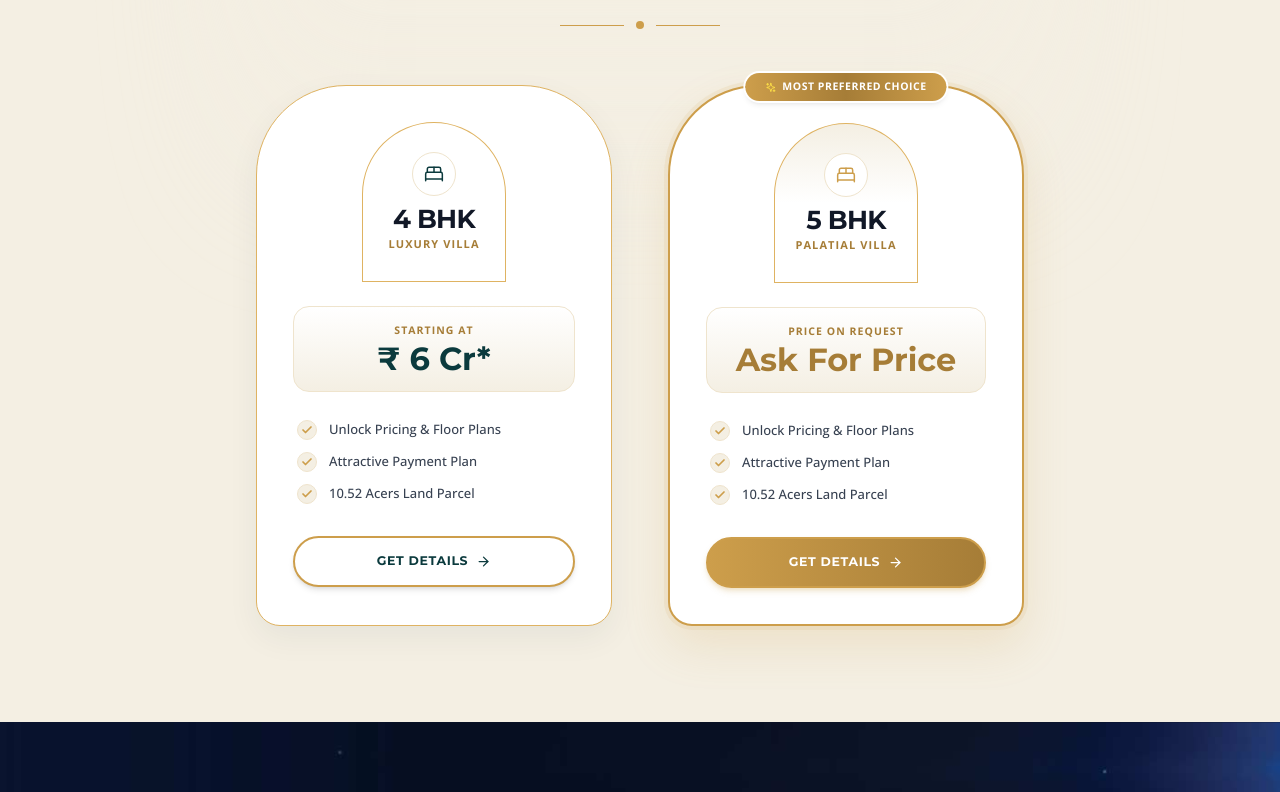
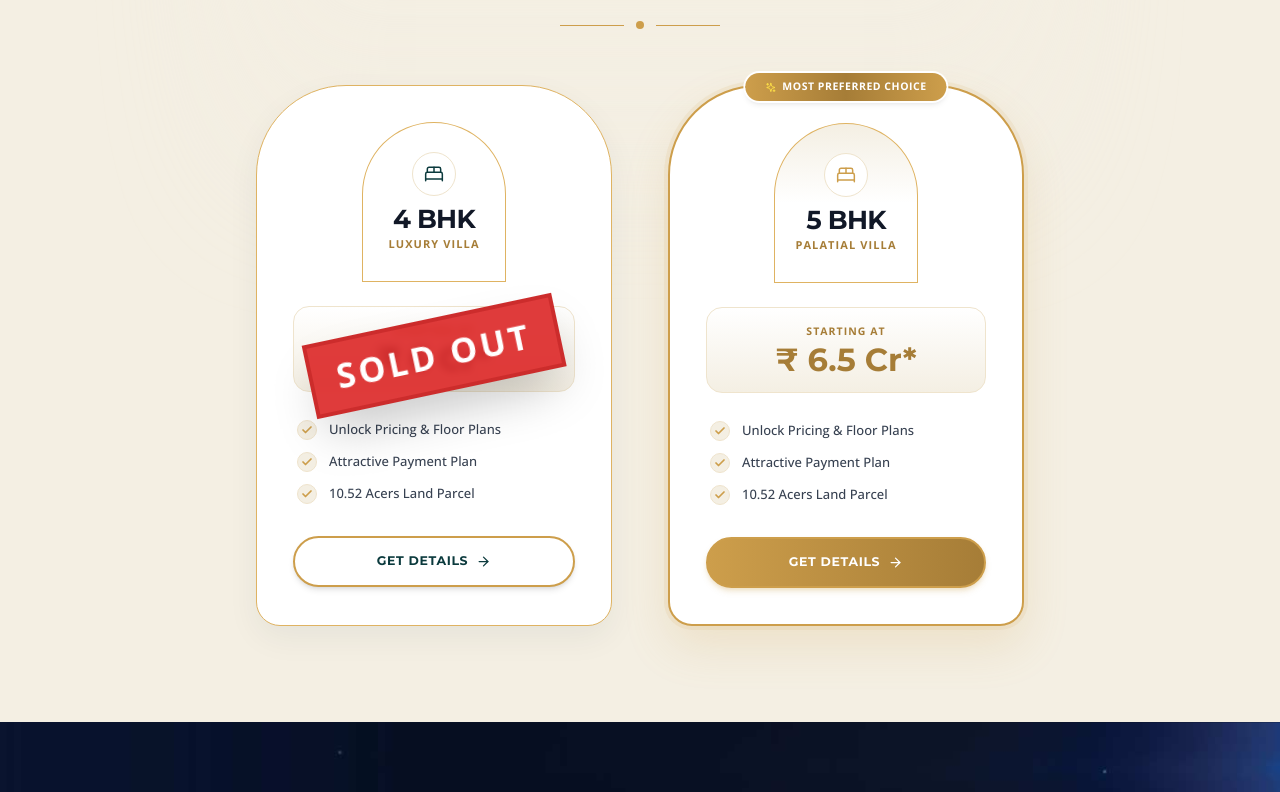
Before and after one commit to vineet-proptiger/nvt-hues, a Next.js app: page / in a window 1280 px wide. Shown: the part 3383-4175 px from the top of the page. Built offline with nearby package versions, Linux system fonts and the light colour scheme.

Commit message:
feat: Update 4 BHK unit to reflect sold out status and adjust pricing details

```diff
--- a/components/Pricing.jsx
+++ b/components/Pricing.jsx
@@ -9,6 +9,7 @@ const F_JOST = "var(--font-jost), Montserrat, sans-serif";
 const units = [
   {
     type: "4 BHK",
+    soldOut: true,
     subtitle: "LUXURY VILLA",
     tagline: "Contemporary Family Living",
     size: "1,925 Sq. Ft.",
@@ -27,8 +28,8 @@ const units = [
     subtitle: "PALATIAL VILLA",
     tagline: "Grandeur & Elite Space",
     size: "2,520 Sq. Ft.",
-    price: "Ask For Price",
-    priceSub: "Price on Request",
+    price: "₹ 6.5 Cr*",
+    priceSub: "Starting At",
     btnText: "GET DETAILS",
     features: [
       "Unlock Pricing & Floor Plans",
@@ -93,6 +94,11 @@ const Pricing = ({ setIsOpen }) => {
                 </div>
               )}
 
+              {unit.soldOut && (
+                <div className="absolute top-1/2 left-1/2 -translate-x-1/2 -translate-y-1/2 bg-red-600/90 backdrop-blur-sm text-white text-[28px] md:text-[34px] font-black px-6 py-2 border-4 border-red-700/50 shadow-2xl z-30 tracking-widest uppercase transform -rotate-12 pointer-events-none w-max">
+                  SOLD OUT
+                </div>
+              )}
               {/* Inner Concentric Arch Portal */}
               <div
                 className={`w-36 h-40 rounded-t-full rounded-b-2xl border flex flex-col items-center justify-center p-4 mb-6 shadow-xs transition-colors ${
--- a/components/main-domain/Pricing.jsx
+++ b/components/main-domain/Pricing.jsx
@@ -9,6 +9,7 @@ const F_JOST = "var(--font-jost), Montserrat, sans-serif";
 const units = [
   {
     type: "4 BHK",
+    soldOut: true,
     subtitle: "LUXURY VILLA",
     tagline: "Contemporary Family Living",
     size: "1,925 Sq. Ft.",
@@ -27,8 +28,8 @@ const units = [
     subtitle: "PALATIAL VILLA",
     tagline: "Grandeur & Elite Space",
     size: "2,520 Sq. Ft.",
-    price: "Ask For Price",
-    priceSub: "Price on Request",
+    price: "₹ 6.5 Cr*",
+    priceSub: "Starting At",
     btnText: "GET DETAILS",
     features: [
       "Unlock Pricing & Floor Plans",
@@ -93,6 +94,11 @@ const Pricing = ({ setIsOpen }) => {
                 </div>
               )}
 
+              {unit.soldOut && (
+                <div className="absolute top-1/2 left-1/2 -translate-x-1/2 -translate-y-1/2 bg-red-600/90 backdrop-blur-sm text-white text-[28px] md:text-[34px] font-black px-6 py-2 border-4 border-red-700/50 shadow-2xl z-30 tracking-widest uppercase transform -rotate-12 pointer-events-none w-max">
+                  SOLD OUT
+                </div>
+              )}
               {/* Inner Concentric Arch Portal */}
               <div
                 className={`w-36 h-40 rounded-t-full rounded-b-2xl border flex flex-col items-center justify-center p-4 mb-6 shadow-xs transition-colors ${
```
Also changed, not shown: patch_pricing_main.js (added, +21 -0 lines), patch_pricing_slug.js (added, +21 -0 lines).
